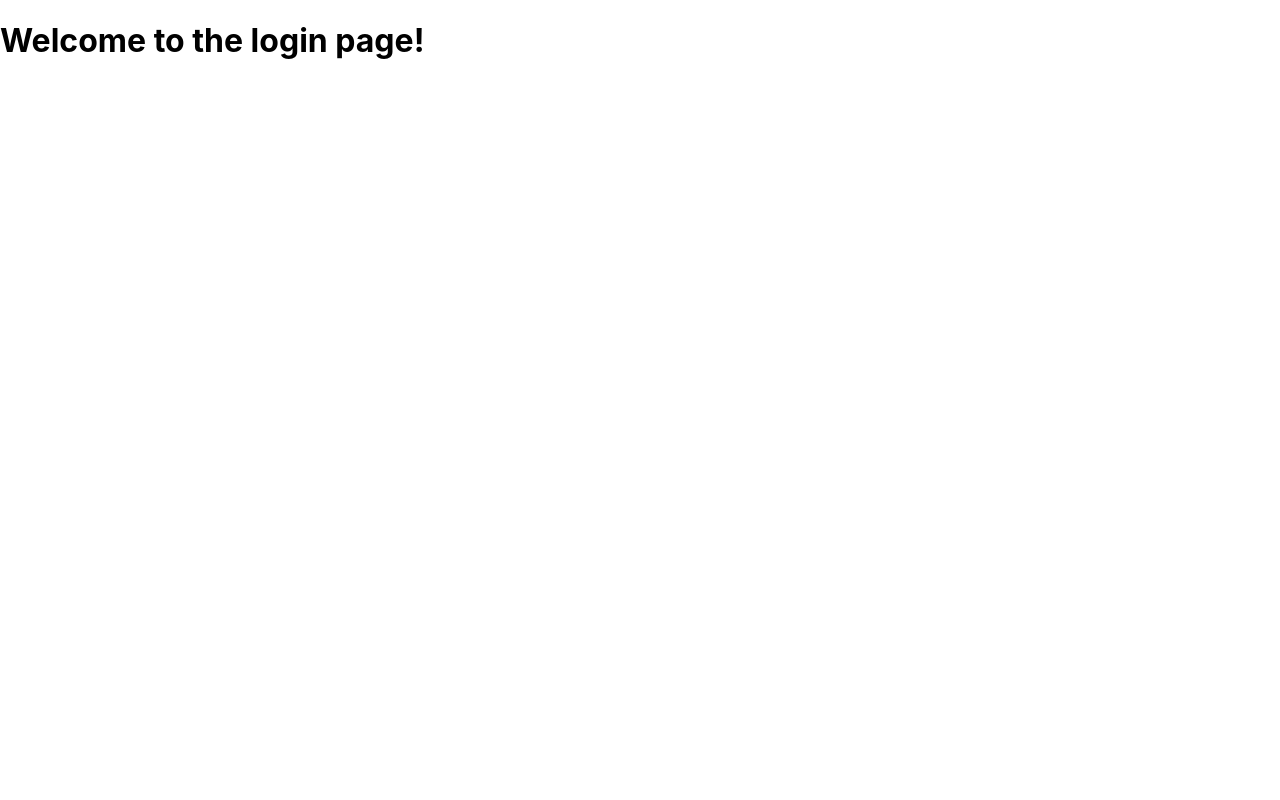
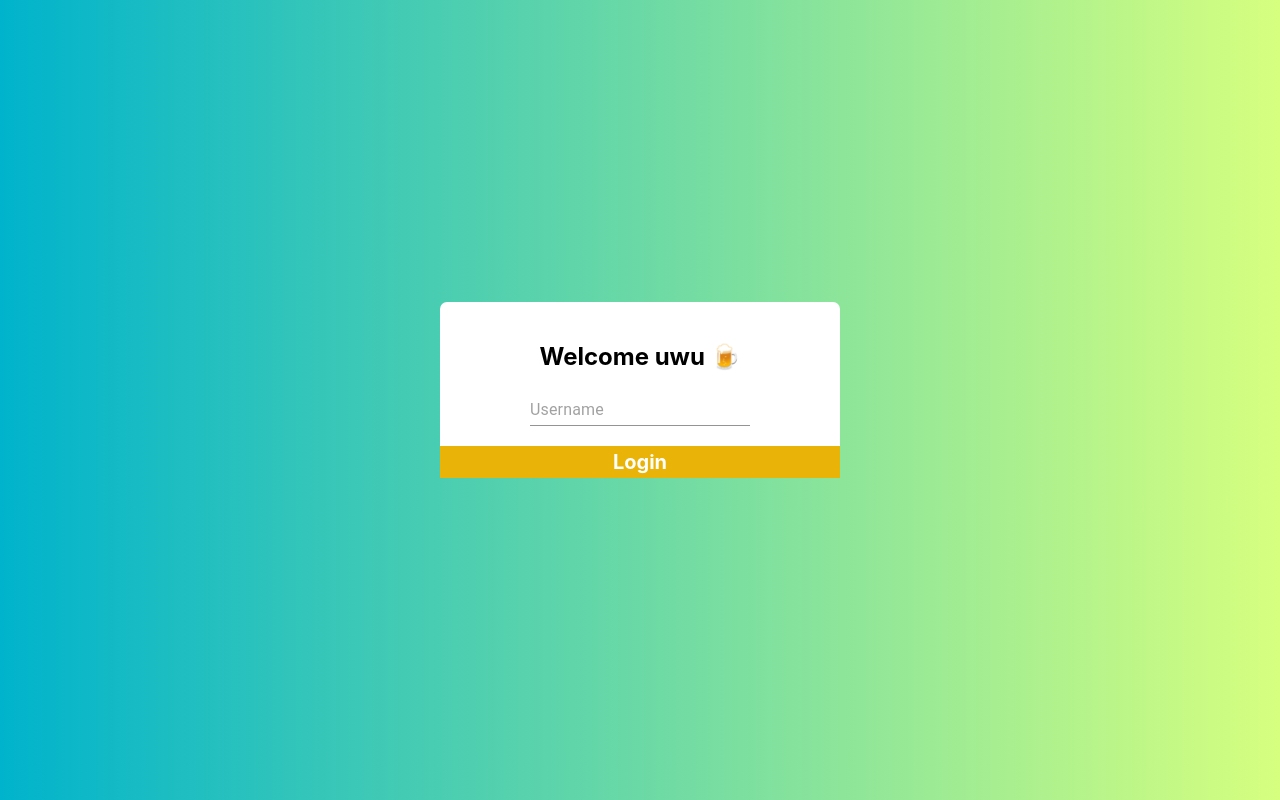
Before and after one commit to bertini36/vending-machine, a React (Create React App) app: page / in a window 1280 px wide. Built offline with nearby package versions, Linux system fonts and the light colour scheme.

Commit message:
login page

```diff
--- a/src/components/Controller.tsx
+++ b/src/components/Controller.tsx
@@ -1,9 +1,9 @@
-import Box from "@mui/material/Box";
-import Grid from "@mui/material/Grid";
-import { ControllerButton } from "./ControllerButton";
+import Box from '@mui/material/Box';
+import Grid from '@mui/material/Grid';
+import { ControllerButton } from './ControllerButton';
 import React from 'react';
-import useSound from "use-sound";
-import coinsmp3 from "../sounds/coins.mp3";
+import useSound from 'use-sound';
+import coinsmp3 from '../sounds/coins.mp3';
 
 export const Controller = () => {
     let user: string =  "Guillem";
@@ -64,8 +64,7 @@ export const Controller = () => {
                         width: '15%',
                         alignSelf: 'center',
                         '&:hover': {
-                            border: '2px solid',
-                            borderColor: "#f87171",
+                            backgroundColor: "#b91c1c",
                         },
                     }}>
                         Refund
--- a/src/components/ControllerButton.tsx
+++ b/src/components/ControllerButton.tsx
@@ -23,8 +23,7 @@ export const ControllerButton = ({ value, callback }: ControllerButtonProps) =>
             cursor: 'pointer',
             paddingY: '1%',
             '&:hover': {
-				border: '2px solid',
-				borderColor: "#f59e0b",
+				backgroundColor: "#d97706",
 			},
         }}>
 
--- a/src/components/Products.tsx
+++ b/src/components/Products.tsx
@@ -10,7 +10,6 @@ export const Products = () => {
 			paddingX: '5%',
 			paddingY: '2%',
 			marginLeft: '20px',
-			height: '100%',
 		}}>
 			<Grid container spacing={4}>
 				<Grid item xs={4}>
--- a/src/pages/Login.tsx
+++ b/src/pages/Login.tsx
@@ -1 +1,50 @@
-export const Login = () => <h1>Welcome to the login page!</h1>
+import Grid from '@mui/material/Grid';
+import Box from '@mui/material/Box';
+import Input from '@mui/material/Input';
+
+export const Login = () => {
+    let username = '';
+
+    return (
+        <Grid
+            container
+            spacing={0}
+            direction="column"
+            alignItems="center"
+            justifyContent="center"
+            sx={{
+                minHeight: '100vh',
+                backgroundImage: `linear-gradient(270deg, #D6FF7F, #00B3CC)`,
+            }}
+        >
+            <Grid item xs={3}>
+                <Box sx={{
+                    borderRadius: '7px',
+                    backgroundColor: 'white',
+                    width: '400px',
+                    textAlign: 'center',
+                }}>
+                    <Box sx={{paddingTop: '5%', paddingBottom: '1%'}}>
+                        <h2>Welcome uwu 🍺</h2>
+                    </Box>
+                    <Box sx={{paddingBottom: '5%'}}>
+                        <Input placeholder="Username" />
+                    </Box>
+                    <Box sx={{
+                        marginBottom: '5%',
+                        backgroundColor: '#eab308',
+                        fontSize: 20,
+                        cursor: 'pointer',
+                        paddingY: '1%',
+                        '&:hover': {
+                            backgroundColor: '#d97706',
+                        },
+                        color: 'white',
+                    }}>
+                        <strong>Login</strong>
+                    </Box>
+                </Box>
+            </Grid>
+        </Grid>
+    )
+}
--- a/src/pages/VendingMachine.tsx
+++ b/src/pages/VendingMachine.tsx
@@ -1,5 +1,5 @@
 import { Products } from '../components/Products'
-import Grid from "@mui/material/Grid";
+import Grid from '@mui/material/Grid';
 import { Controller } from '../components/Controller';
 
 export const VendingMachine = () => {
```
